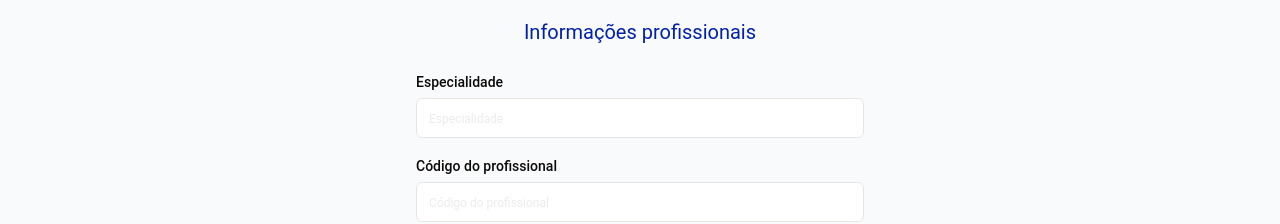
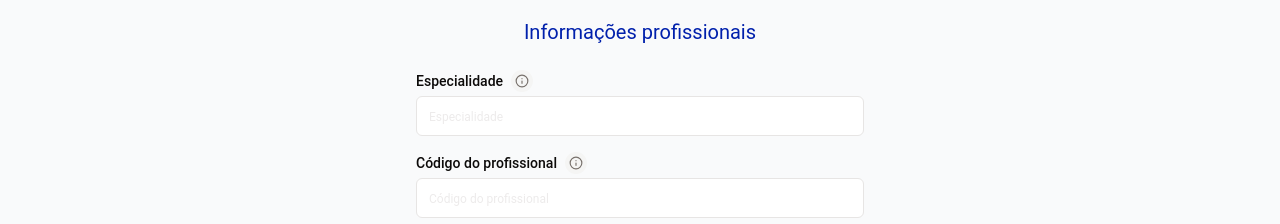
Before and after one commit to datasci4citizens/app-wounds, a React (Vite) app: page /specialist-signup-details in a window 1280 px wide. Shown: the part 135-359 px from the top of the page. Built offline with nearby package versions, Linux system fonts and the light colour scheme; no server answers.

Commit message:
popover de informacao

```diff
--- a/src/routes/defaultApp/specialist/SpecialistSignUpDetails.tsx
+++ b/src/routes/defaultApp/specialist/SpecialistSignUpDetails.tsx
@@ -11,6 +11,8 @@ import { z } from "zod";
 import { Form, FormControl, FormField, FormItem, FormLabel, FormMessage } from "@/components/ui/form";
 import { Input } from "@/components/ui/input";
 import { cn } from "@/lib/utils"; // Standard utility for shadcn/ui projects
+import { Info } from "lucide-react";
+import { Popover, PopoverContent, PopoverTrigger } from "@/components/ui/popover";
 
 
 // Define Zod schema for form validation
@@ -65,7 +67,29 @@ export default function SpecialistSignUpDetails() {
                   name="specialty"
                   render={({ field, fieldState }) => (
                     <FormItem>
-                      <FormLabel>Especialidade</FormLabel>
+                      <div className="flex items-center gap-2">
+                        <FormLabel>Especialidade</FormLabel>
+                        <Popover>
+                          <PopoverTrigger asChild>
+                            <button
+                              type="button"
+                              className="rounded-full bg-muted p-1 hover:bg-muted/80 transition-colors"
+                              aria-label="Informações sobre especialidade"
+                            >
+                              <Info size={14} className="text-muted-foreground" />
+                            </button>
+                          </PopoverTrigger>
+                          <PopoverContent
+                            className="bg-[#0120AC] text-white rounded-xl p-4 text-center w-80 text-sm shadow-md border-none opacity-90"
+                            side="bottom"
+                            align="start"
+                            alignOffset={80}
+                            sideOffset={5}
+                          >
+                            <p>Informe sua especialidade médica ou profissional da saúde.</p>
+                          </PopoverContent>
+                        </Popover>
+                      </div>
                       <FormControl>
                         <Input
                           placeholder="Especialidade"
@@ -82,7 +106,29 @@ export default function SpecialistSignUpDetails() {
                   name="specialistCode"
                   render={({ field, fieldState }) => (
                     <FormItem>
-                      <FormLabel>Código do profissional</FormLabel>
+                      <div className="flex items-center gap-2">
+                        <FormLabel>Código do profissional</FormLabel>
+                        <Popover>
+                          <PopoverTrigger asChild>
+                            <button
+                              type="button"
+                              className="rounded-full bg-muted p-1 hover:bg-muted/80 transition-colors"
+                              aria-label="Informações sobre código do profissional"
+                            >
+                              <Info size={14} className="text-muted-foreground" />
+                            </button>
+                          </PopoverTrigger>
+                          <PopoverContent
+                            className="bg-[#0120AC] text-white rounded-xl p-4 text-center w-80 text-sm shadow-md border-none opacity-90"
+                            side="bottom"
+                            align="start"
+                            alignOffset={80}
+                            sideOffset={5}
+                          >
+                            <p>Código de uso único para o profissional.</p>
+                          </PopoverContent>
+                        </Popover>
+                      </div>
                       <FormControl>
                         <Input
                           placeholder="Código do profissional"
```
